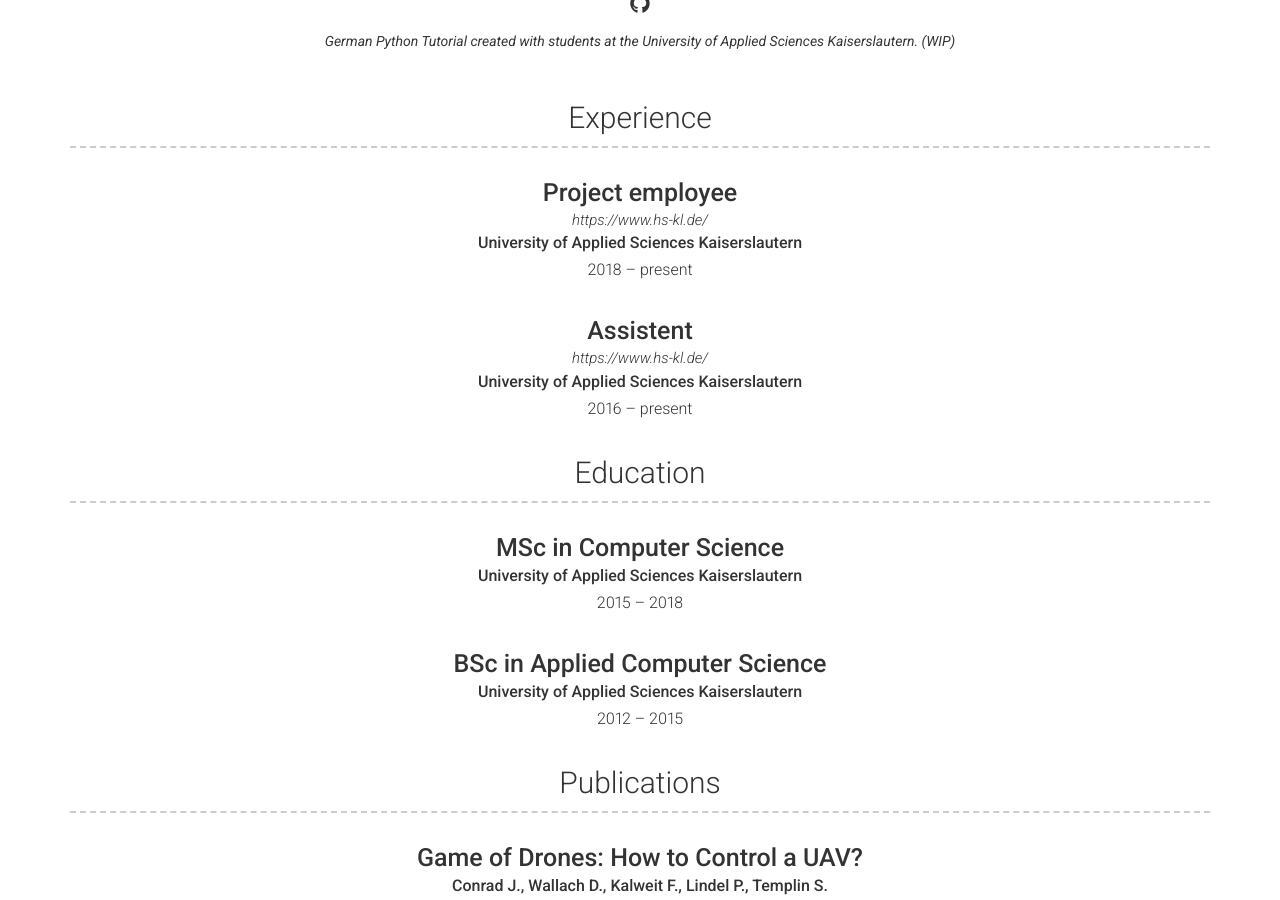
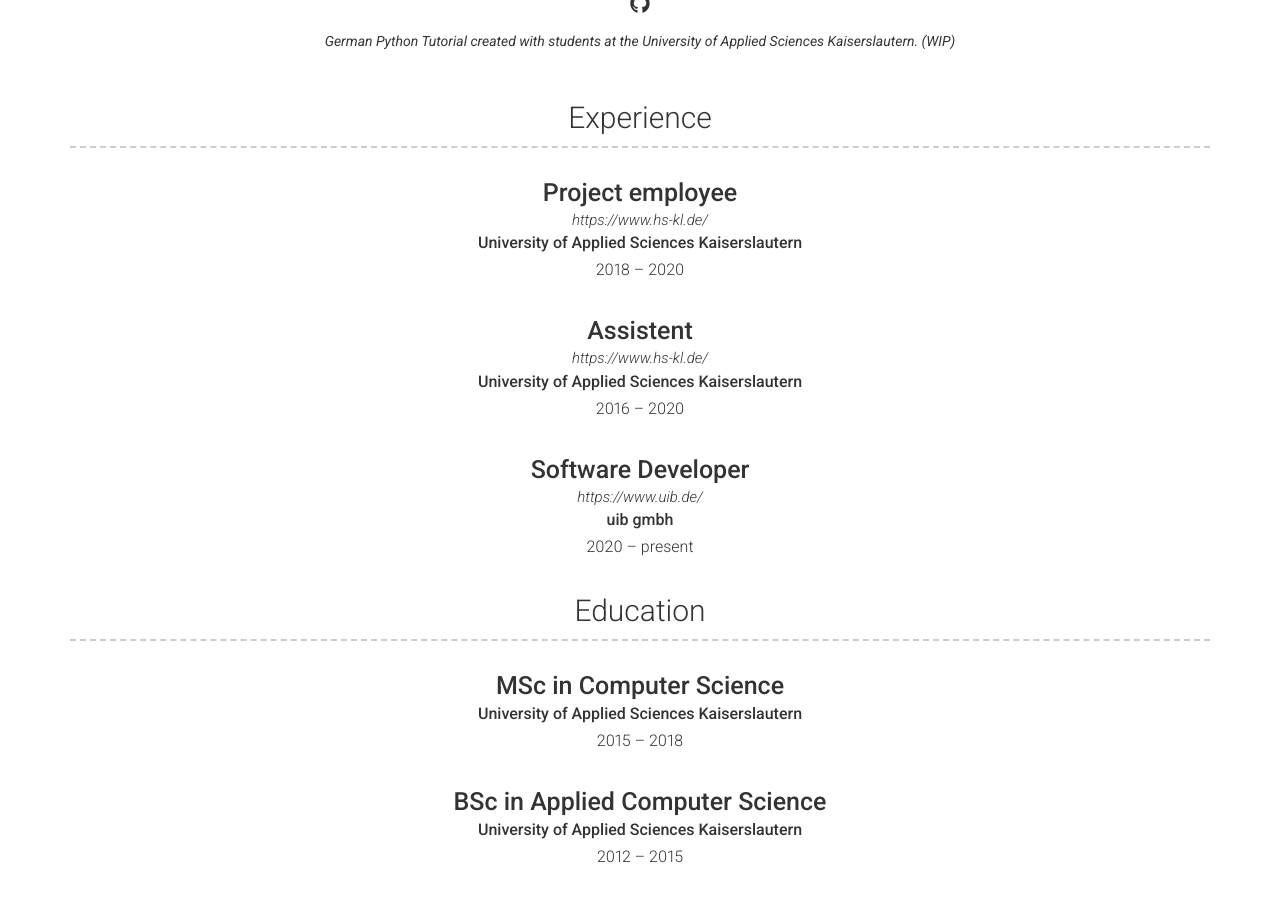
Before and after one commit to fkalweit/fkalweit.github.io, a Jekyll site: the page built from index.md, in a window 1280 px wide and 900 px high, scrolled down 1037 px. Built offline with Jekyll 4.4.1, drawn with Linux system fonts in a browser that asks for light colours; nearby versions of some CDN libraries.

Commit message:
Update experience.yml

```diff
--- a/_data/experience.yml
+++ b/_data/experience.yml
@@ -3,10 +3,16 @@
   company: University of Applied Sciences Kaiserslautern
   link: https://www.hs-kl.de/
   job_title: Project employee
-  dates: 2018 – present
+  dates: 2018 – 2020
 
 - layout:  top-middle
   company: University of Applied Sciences Kaiserslautern
   link: https://www.hs-kl.de/
   job_title: Assistent
-  dates: 2016 – present
+  dates: 2016 – 2020
+
+- layout:  top-middle
+  company: uib gmbh
+  link: https://www.uib.de/
+  job_title: Software Developer
+  dates: 2020 – present
```
